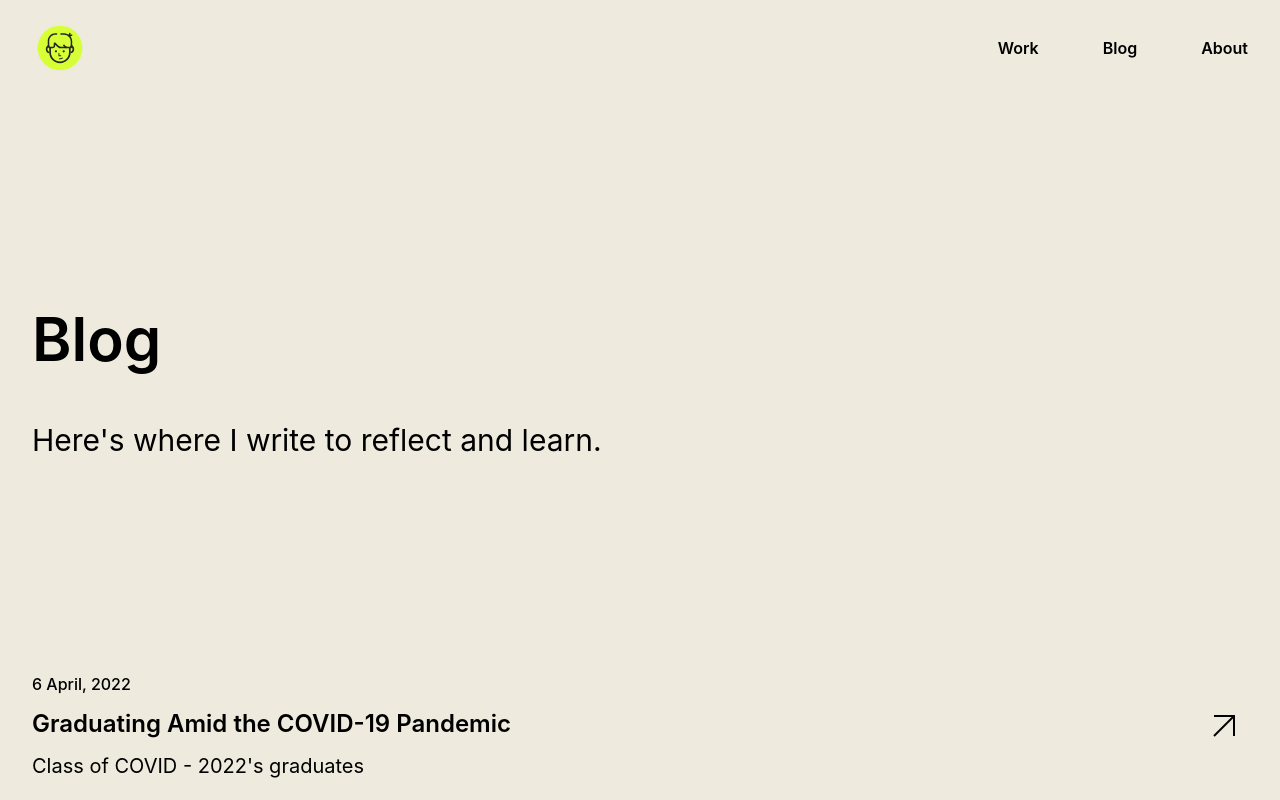
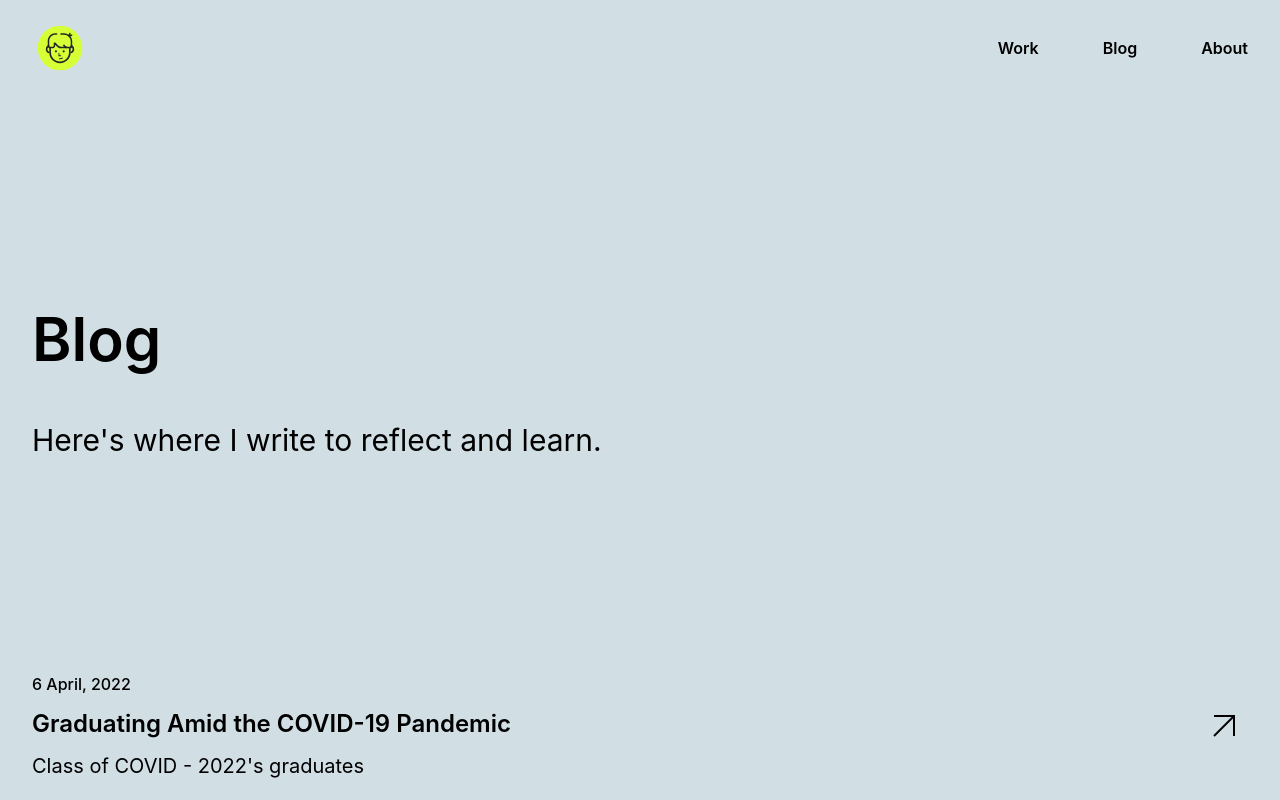
Before and after one commit to Johnmojo/johnnychai.com, a Next.js app: page /blog in a window 1280 px wide. Shown: the top 800 px of the page. Built offline with nearby package versions, Linux system fonts and the light colour scheme.

Commit message:
fix: server-side random color issue

```diff
--- a/components/Layout/Template/App/AppLayout.tsx
+++ b/components/Layout/Template/App/AppLayout.tsx
@@ -5,8 +5,7 @@
 
 import { Header } from "../../Header";
 import { Footer } from "../../Footer";
-import { useState, useEffect, ReactNode, useContext } from "react";
-import { ColorContext } from "../../../../pages/_app";
+import { useState, useEffect, ReactNode } from "react";
 
 type Props = {
   children: ReactNode;
@@ -23,10 +22,9 @@ declare global {
 }
 
 const AppLayout = ({ children }: Props) => {
-  const colorBG = useContext(ColorContext);
-
   // Check scroll & color
   const [scroll, setScroll] = useState(false);
+  const [color, setColor] = useState(false);
 
   // Set scroll variables
   let curScroll: number;
@@ -90,10 +88,20 @@ const AppLayout = ({ children }: Props) => {
     };
   }, []);
 
+  // Fetch API color
+  useEffect(() => {
+    async function fetchColor() {
+      const res = await fetch("http://localhost:3000/api/color");
+      const result = await res.json();
+      setColor(result.color);
+    }
+    fetchColor();
+  }, []);
+
   return (
     <>
       <Header scroll={scroll} />
-      <main style={{ backgroundColor: `${colorBG}` }}>{children}</main>
+      <main style={{ backgroundColor: `${color}` }}>{children}</main>
       <Footer />
     </>
   );
--- a/pages/_app.tsx
+++ b/pages/_app.tsx
@@ -5,33 +5,13 @@
 
 import "../styles/globals.css";
 import "prismjs/themes/prism-tomorrow.css";
-import { createContext } from "react";
 import type { AppProps } from "next/app";
 import { AppLayout } from "../components/Layout/Template/App";
 
-// Context for random color background
-export const ColorContext = createContext<string | null>(null);
-
 export default function App({ Component, pageProps }: AppProps) {
-  // Store random colors
-  const colorBG = [
-    "#d1e4de",
-    "#d1dee4",
-    "#d2d0e5",
-    "#e6d1d4",
-    "#e5dbd2",
-    "#eeeade",
-    "#ffffff"
-  ];
-
-  // Generate a random number
-  const random = Math.floor(Math.random() * colorBG.length);
-
   return (
-    <ColorContext.Provider value={colorBG[random]}>
-      <AppLayout>
-        <Component {...pageProps} />
-      </AppLayout>
-    </ColorContext.Provider>
+    <AppLayout>
+      <Component {...pageProps} />
+    </AppLayout>
   );
 }
--- /dev/null
+++ b/pages/api/color.ts
@@ -0,0 +1,40 @@
+import type { NextApiRequest, NextApiResponse } from "next";
+
+interface Data {
+  color?: string;
+  message?: string;
+}
+
+export default function handler(
+  req: NextApiRequest,
+  res: NextApiResponse<Data>
+) {
+  // Here we store our beautiful & colorful array
+  const colorsArray = [
+    "#d1e4de",
+    "#d1dee4",
+    "#d2d0e5",
+    "#e6d1d4",
+    "#e5dbd2",
+    "#eeeade",
+    "#ffffff"
+  ];
+
+  // If not GET request, deny access
+  if (req.method !== "GET") {
+    res.status(405).json({
+      message: "Only GET requests allowed"
+    });
+    return;
+  }
+
+  // Pick a random color from our beautiful array
+  try {
+    const random = Math.floor(Math.random() * colorsArray.length);
+    res.status(200).json({ color: colorsArray[random] });
+  } catch (err) {
+    if (err instanceof Error) {
+      res.status(200).json({ message: err.message });
+    }
+  }
+}
--- a/pages/index.tsx
+++ b/pages/index.tsx
@@ -12,7 +12,6 @@ import { Summary } from "../components/Common";
 import { WorkPreview } from "../components/Layout/Template/Work";
 import { BlogPreview } from "../components/Layout/Template/Blog";
 import { HeaderMeta } from "../components/Layout/Header";
-import { Fragment } from "react";
 
 type Props = {
   worksData: WorksData[];
```
